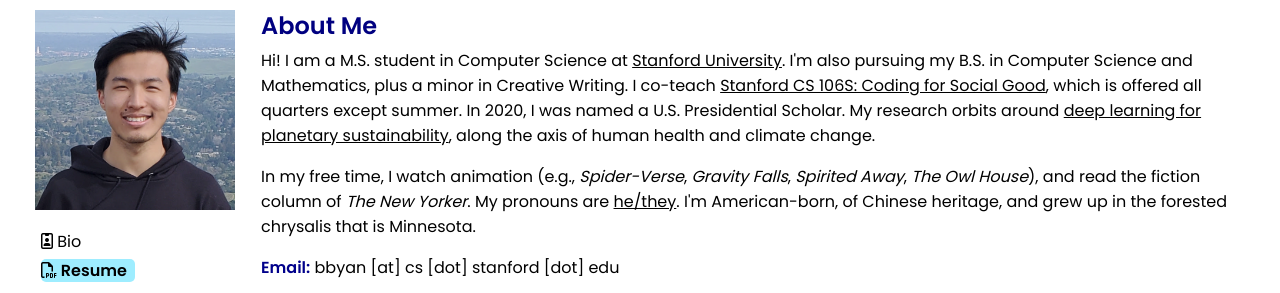
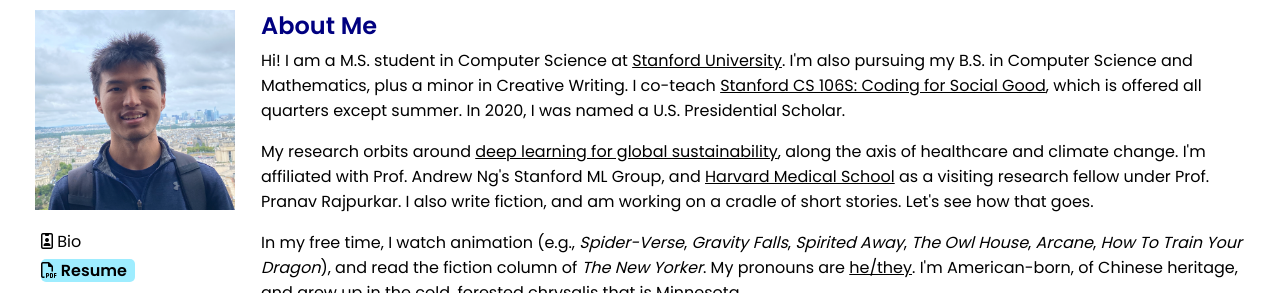
Before and after one commit to yanbenjamin/yanbenjamin.github.io, a plain HTML site: page index.html in a window 1280 px wide. Shown: the part 76-369 px from the top of the page. Drawn offline with Linux system fonts and the light colour scheme.

Commit message:
changed profile

```diff
--- a/index.html
+++ b/index.html
@@ -24,7 +24,7 @@
 
                 <p style = "margin-bottom: 50px"></p>
 
-         <img src="files/profile_pic2.png" alt="Profile Picture" height = 200 width = 200>
+         <img src="files/profile_pic3.png" alt="Profile Picture" height = 200 width = 200>
 
         <p></p>
 
@@ -51,9 +51,11 @@
         <div style = "margin-left: 20px">
 
         <h2 style = "color: navy; margin-bottom: 5px">About Me</h2>
-        <p style = "margin-top: 0px">Hi! I am a M.S. student in Computer Science at <u>Stanford University</u>. I'm also pursuing my B.S. in Computer Science and Mathematics, plus a minor in Creative Writing. I co-teach <u>Stanford CS 106S: Coding for Social Good</u>, which is offered all quarters except summer. In 2020, I was named a U.S. Presidential Scholar. My research orbits around <u>deep learning for planetary sustainability</u>, along the axis of human health and climate change.</p>
+        <p style = "margin-top: 0px">Hi! I am a M.S. student in Computer Science at <u>Stanford University</u>. I'm also pursuing my B.S. in Computer Science and Mathematics, plus a minor in Creative Writing. I co-teach <u>Stanford CS 106S: Coding for Social Good</u>, which is offered all quarters except summer. In 2020, I was named a U.S. Presidential Scholar. </p>
 
-        <p>In my free time, I watch animation (e.g., <em>Spider-Verse</em>, <em>Gravity Falls</em>, <em>Spirited Away</em>, <em>The Owl House</em>), and read the fiction column of <em>The New Yorker</em>. My pronouns are <u>he/they</u>. I'm American-born, of Chinese heritage, and grew up in the forested chrysalis that is Minnesota.</p>
+        <p>My research orbits around <u>deep learning for global sustainability</u>, along the axis of healthcare and climate change. I'm affiliated with Prof. Andrew Ng's Stanford ML Group, and <u>Harvard Medical School</u> as a visiting research fellow under Prof. Pranav Rajpurkar. I also write fiction, and am working on a cradle of short stories. Let's see how that goes.
+
+        <p>In my free time, I watch animation (e.g., <em>Spider-Verse</em>, <em>Gravity Falls</em>, <em>Spirited Away</em>, <em>The Owl House</em>, <em>Arcane</em>, <em>How To Train Your Dragon</em>), and read the fiction column of <em>The New Yorker</em>. My pronouns are <u>he/they</u>. I'm American-born, of Chinese heritage, and grew up in the cold, forested chrysalis that is Minnesota.</p>
 
         <p><b style = "color: darkblue">Email:</b> bbyan [at] cs [dot] stanford [dot] edu</p>
 
@@ -62,8 +64,8 @@
         <h2 style = "color: navy; margin-top: 0px; margin-bottom: 5px">News</h2>
         <ul style = "margin-top: 0px">
             <li><b style = "color: darkblue">June 2023:</b> Excited to give a talk on lattice percolation theory at the Stanford Math Directed Reading Program (DRP) colloquium! Check out the abstract <a style = "text-decoration: none; color: darkblue;" href = "https://mathdrp.stanford.edu/abstracts/abstracts-spr23-1.pdf">here.</a></li>
-             <li><b style = "color: darkblue">May 2023:</b> The happiest news of my college experience&#8212;leaving, at least temporarily. I'll be studying abroad next year at Oxford University. Tutorial TBD.</li>
-             <li><b style = "color: darkblue">February 2023:</b> Accepted into the Computer Science M.S. program at Stanford. 🎉🎉 Excited to be staying another year!
+             <li><b style = "color: darkblue">May 2023:</b> The happiest news of my college experience&#8212;departing, at least temporarily. I'll be studying abroad next year at Oxford University. Tutorial TBD, but aiming broadly toward the humanities.</li>
+             <li><b style = "color: darkblue">February 2023:</b> Accepted into the Computer Science M.S. program at Stanford! 🎉
         </ul>
         </div>
 
```
Also changed, not shown: files/profile_pic3.png (added).
